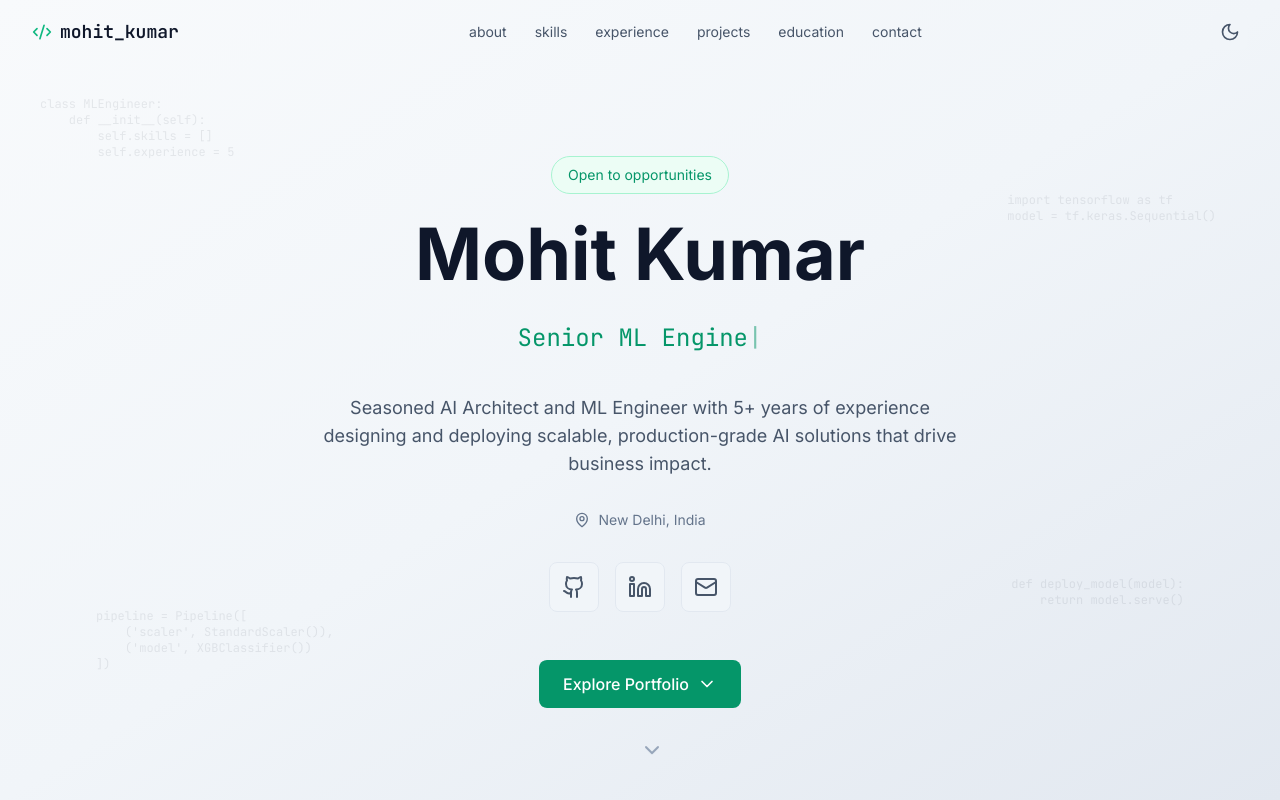
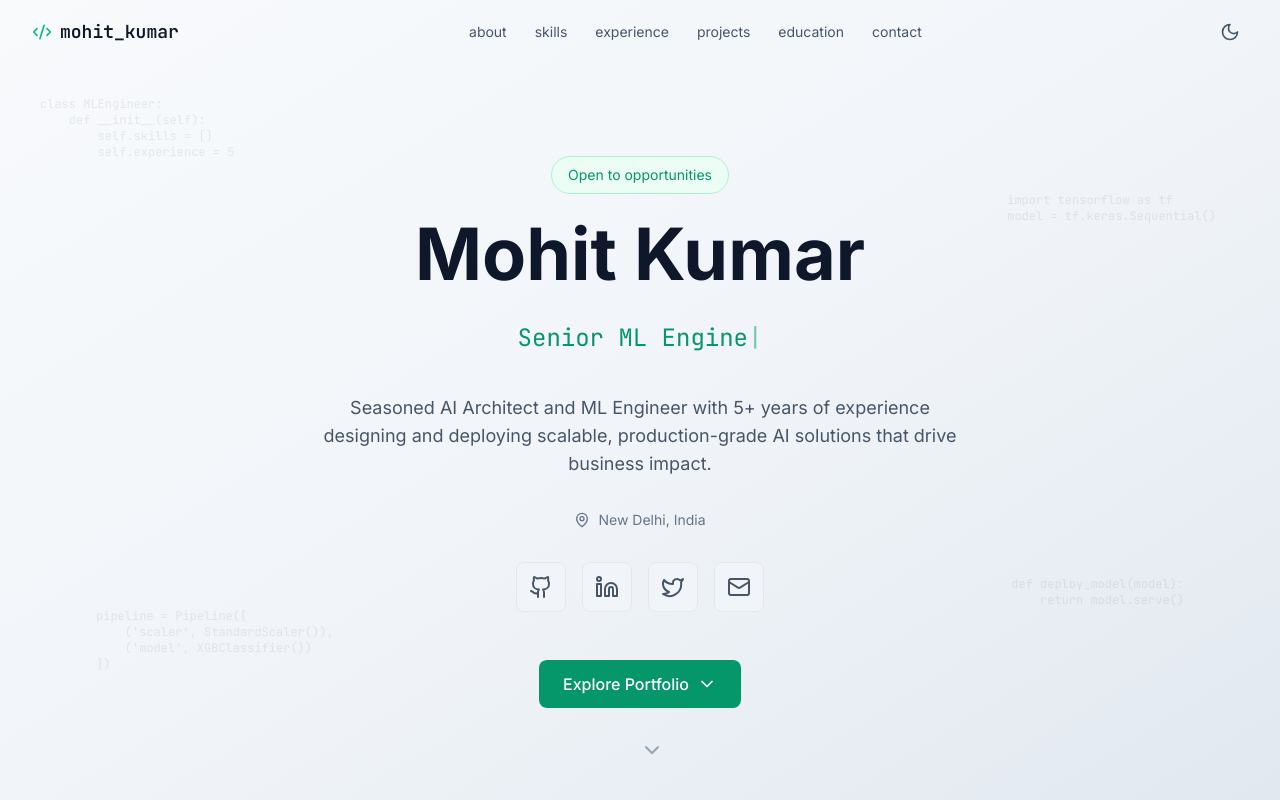
Before and after one commit to Mohitkr95/portfolio-website, a React (Vite) app: page / in a window 1280 px wide. Shown: the top 800 px of the page. Built offline with nearby package versions, Linux system fonts and the light colour scheme.

Commit message:
Updated Hero.tsx

```diff
--- a/src/components/Hero.tsx
+++ b/src/components/Hero.tsx
@@ -1,5 +1,5 @@
 import { useEffect, useState } from 'react';
-import { Github, Linkedin, Mail, MapPin, ChevronDown } from 'lucide-react';
+import { Github, Linkedin, Mail, MapPin, ChevronDown, Twitter } from 'lucide-react';
 
 const titles = [
   'AI Solution Architect',
@@ -107,6 +107,14 @@ model = tf.keras.Sequential()`}
             <Linkedin className="w-6 h-6" />
           </a>
           <a
+            href="https://x.com/mohitxml"
+            target="_blank"
+            rel="noopener noreferrer"
+            className="p-3 rounded-lg bg-slate-100 dark:bg-neutral-900 text-slate-600 dark:text-slate-300 hover:text-slate-900 dark:hover:text-white hover:scale-110 transition-all border border-slate-200 dark:border-neutral-800"
+          >
+            <Twitter className="w-6 h-6" />
+          </a>
+          <a
             href="mailto:krmohit101@gmail.com"
             className="p-3 rounded-lg bg-slate-100 dark:bg-neutral-900 text-slate-600 dark:text-slate-300 hover:text-amber-600 dark:hover:text-amber-400 hover:scale-110 transition-all border border-slate-200 dark:border-neutral-800"
           >
```
